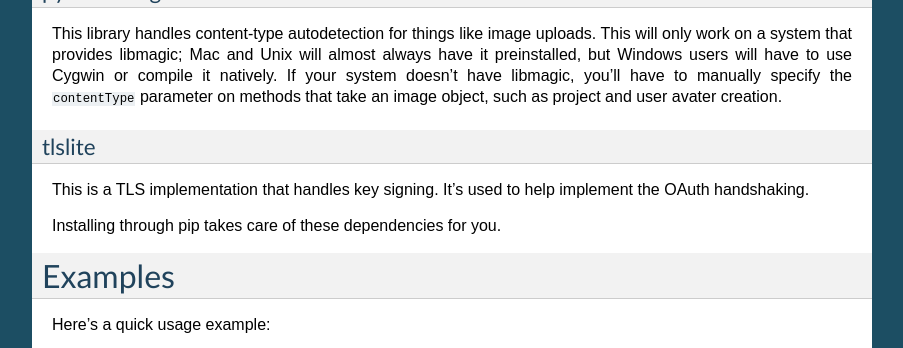
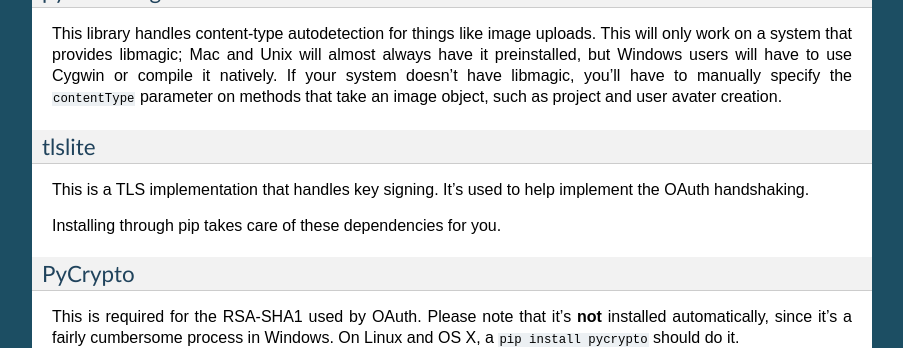
Before and after one commit to pycontribs/jira, a Sphinx documentation site: the page built from docs/index.rst, in a window 1280 px wide and 900 px high, scrolled down 1235 px, cut to the strip 0-348 px from the top of the window. Shown: the whole strip, without its empty margins (198-1101 px from the left). Built offline with Sphinx 7.4.7, drawn with Linux system fonts in a browser that asks for light colours; some of the changed text lies outside the part shown.

Commit message:
Document the PyCrypto requirement for OAuth

```diff
--- a/docs/index.rst
+++ b/docs/index.rst
@@ -78,6 +80,11 @@
 This is a TLS implementation that handles key signing. It's used to help implement the OAuth handshaking.
 
 Installing through pip takes care of these dependencies for you.
+
+PyCrypto
+^^^^^^^^
+This is required for the RSA-SHA1 used by OAuth. Please note that it's **not** installed automatically, since it's
+a fairly cumbersome process in Windows. On Linux and OS X, a ``pip install pycrypto`` should do it.
 
 Examples
 ========
@@ -144,6 +151,10 @@
 .. note ::
     The OAuth access tokens must be obtained and authorized ahead of time through the standard OAuth dance. For
     interactive use, ``jirashell`` can perform the dance with you if you don't already have valid tokens.
+
+.. note ::
+    OAuth in Jira uses RSA-SHA1 which requires the PyCrypto library. PyCrypto is **not** installed automatically
+    when installing jira-python. See also the Dependencies_. section above.
 
 * The access token and token secret uniquely identify the user.
 * The consumer key must match the OAuth provider configured on the JIRA server.
```
Also changed, not shown: other parts of docs/index.rst (+2 -0 lines).
